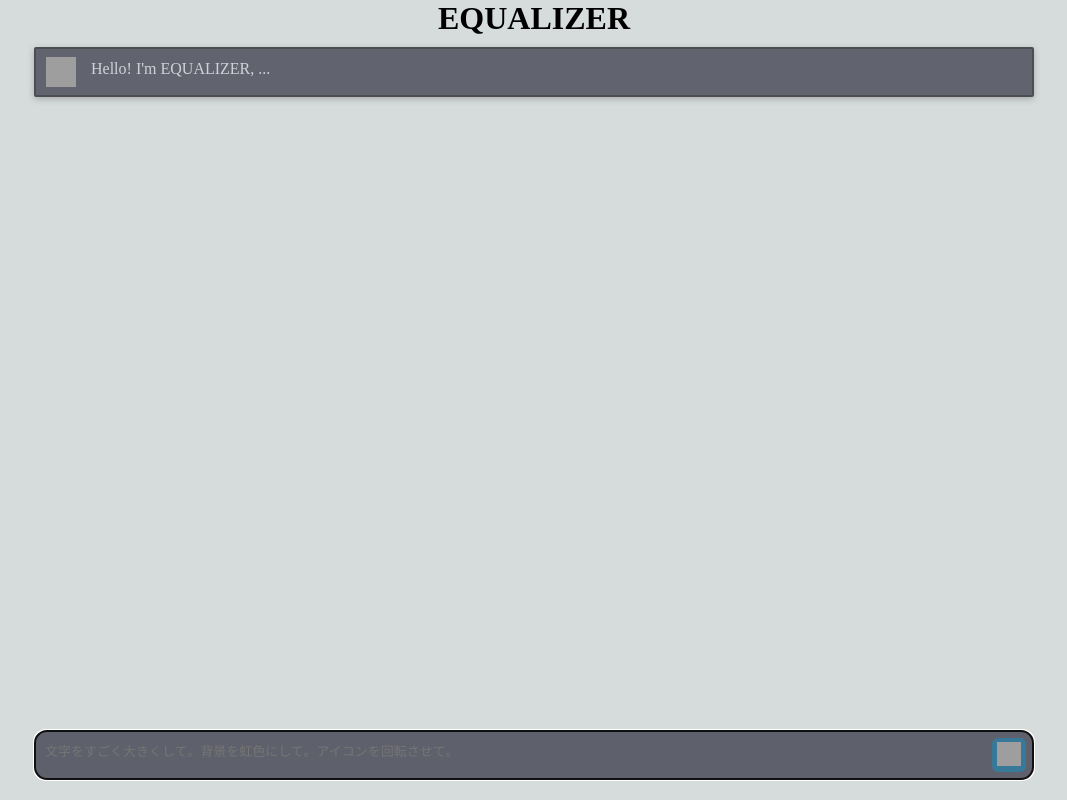
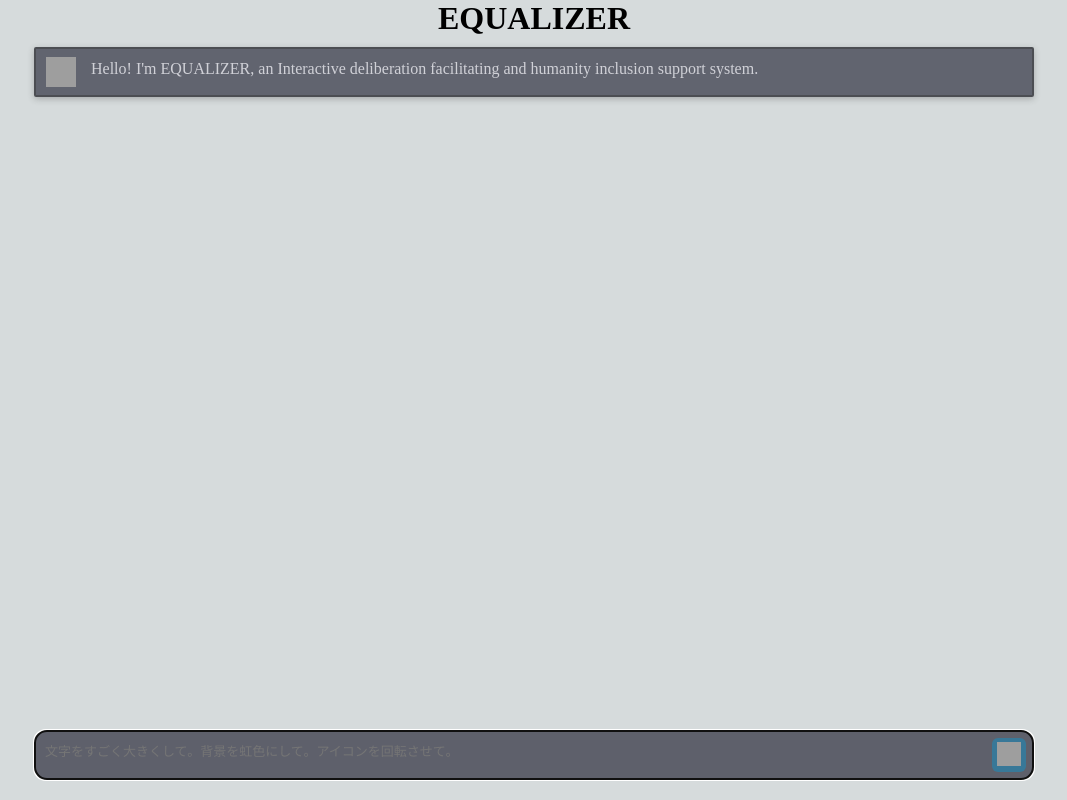
Before and after one commit to yuiseki/EQUALIZER, a Next.js app: page / in a window 1280 px wide. Shown: the whole page, without its empty margins (106-1173 px from the left). Built offline with nearby package versions, Linux system fonts and the light colour scheme; grey boxes are pictures that could not be loaded.

Commit message:
update greetings

```diff
--- a/src/app/page.tsx
+++ b/src/app/page.tsx
@@ -10,7 +10,7 @@ import { useCallback, useEffect, useRef, useState } from "react";
 
 import styles from "./page.module.css";
 
-const greetings = `Hello! I'm EQUALIZER, ...`;
+const greetings = `Hello! I'm EQUALIZER, an Interactive deliberation facilitating and humanity inclusion support system.`;
 
 export default function Home() {
   const [requesting, setRequesting] = useState(false);
```
